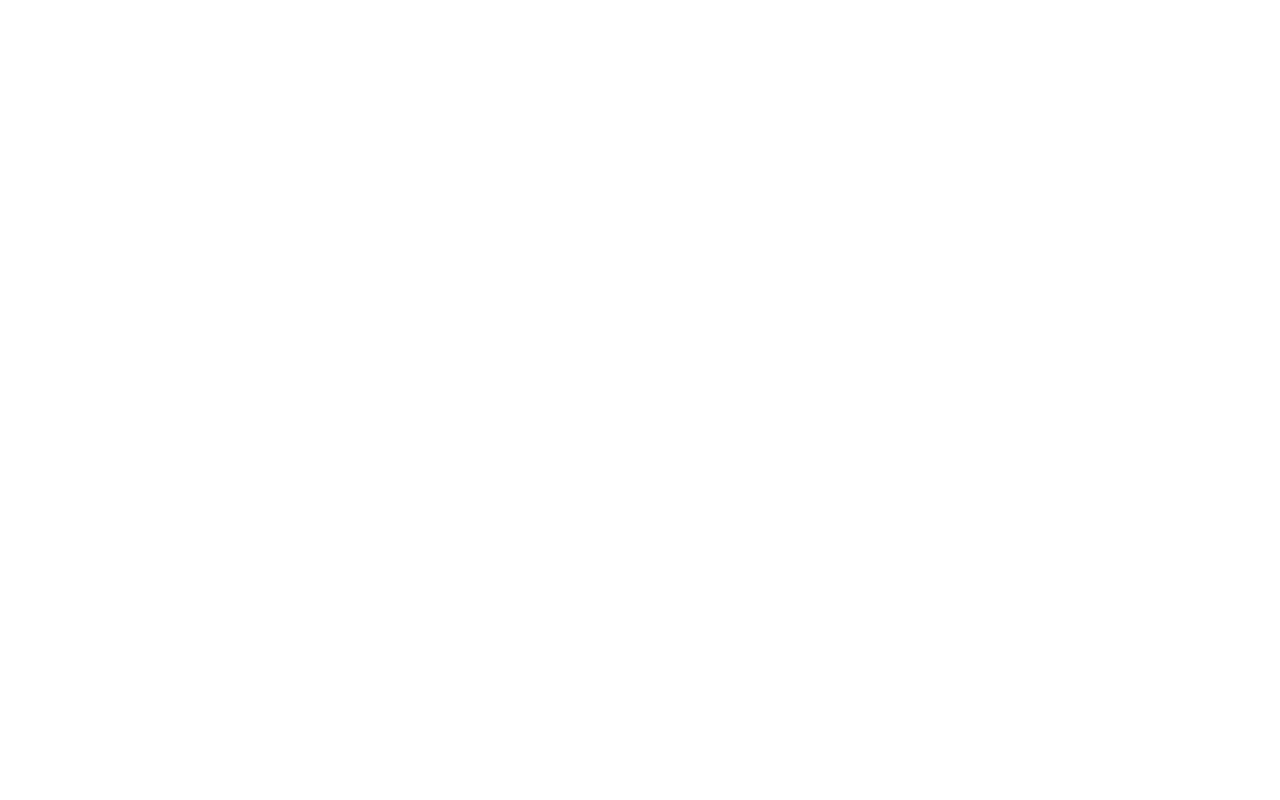
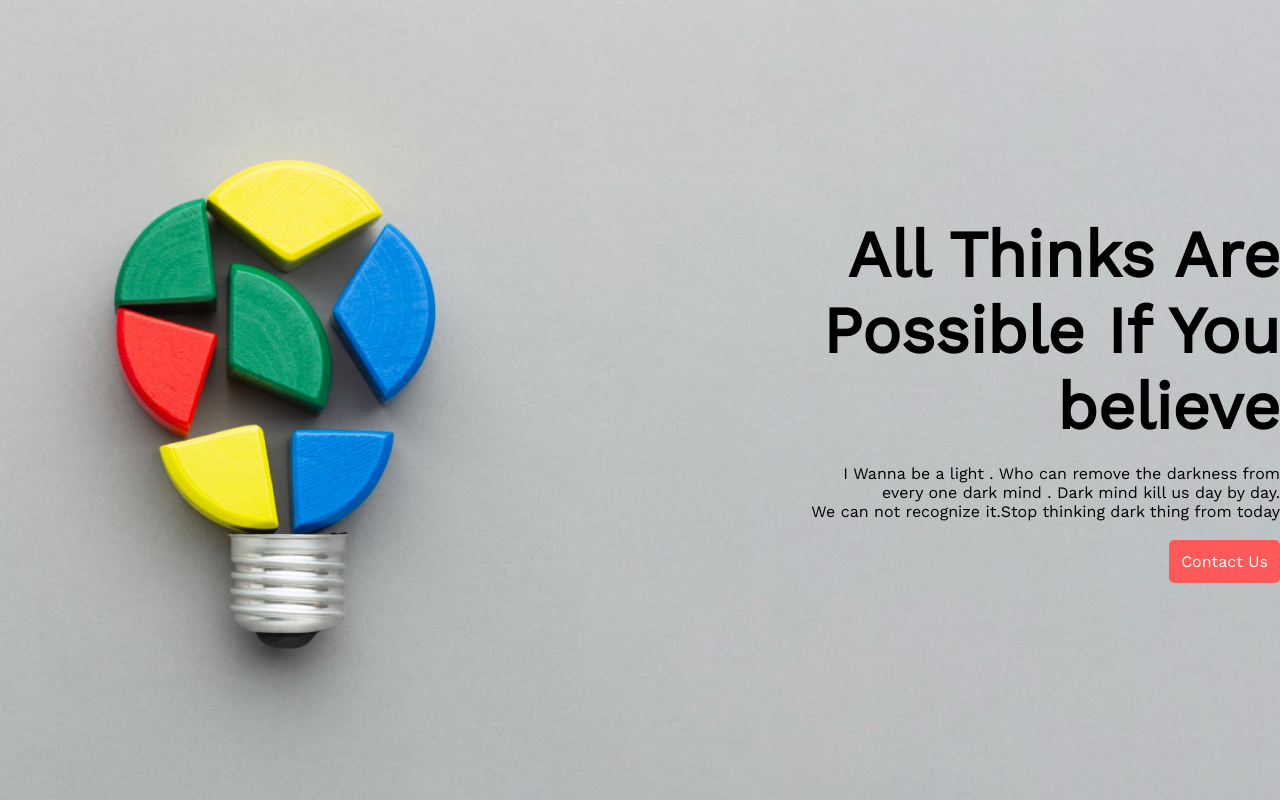
Before and after one commit to MdAsraful/First-Assignment, a plain HTML site: page index.html in a window 1280 px wide. Drawn offline with nearby package versions, Linux system fonts and the light colour scheme.

Commit message:
Head Work

```diff
--- /dev/null
+++ b/Styles/style.css
@@ -0,0 +1,29 @@
+*{
+    margin: 0px;
+    padding: 0px;
+    font-family: 'Open Sans', sans-serif;
+    font-family: 'Work Sans', sans-serif;
+}
+.head-Section {
+    width: 100%;
+    height: 100vh;
+    display: flex;
+    background-image: url('../images/banner/banner2.png' );
+    background-size: cover;
+    justify-content: flex-end;
+      text-align: right;
+    align-items: center;
+}
+.header-title {
+    font-weight: 700;
+    font-size: 65px;
+}
+.btn{
+    font-weight: 500;
+    font-size: 16px;
+    padding: 12px;
+    border-radius: 5px;
+    border: none;
+    background-color: #ff5959;
+    color: white;
+}
--- a/index.html
+++ b/index.html
@@ -5,8 +5,27 @@
     <meta http-equiv="X-UA-Compatible" content="IE=edge">
     <meta name="viewport" content="width=device-width, initial-scale=1.0">
     <title>First Assignment</title>
+
+    <link rel="preconnect" href="https://fonts.googleapis.com"><link rel="preconnect" href="https://fonts.gstatic.com" crossorigin><link href="https://fonts.googleapis.com/css2?family=Open+Sans&family=Work+Sans&display=swap" rel="stylesheet">
+    <link rel="stylesheet" href="/Styles/style.css">
 </head>
 <body>
+    <header>
+        <div class="head-Section">
+            <div>
+                <h1 class="header-title">All Thinks Are <br> Possible If You <br> believe</h1>
+                <br>
+                <p>I Wanna be a light . Who can remove the darkness from <br> every one dark mind . Dark mind kill us day by day. <br> We can not recognize it.Stop thinking dark thing from today  </p>
+                <br>
+                <button class="btn">Contact Us</button>
+            </div>
+        </div>
+    </header>
+    <main>
 
+    </main>
+    <footer>
+
+    </footer>
 </body>
 </html>
```
